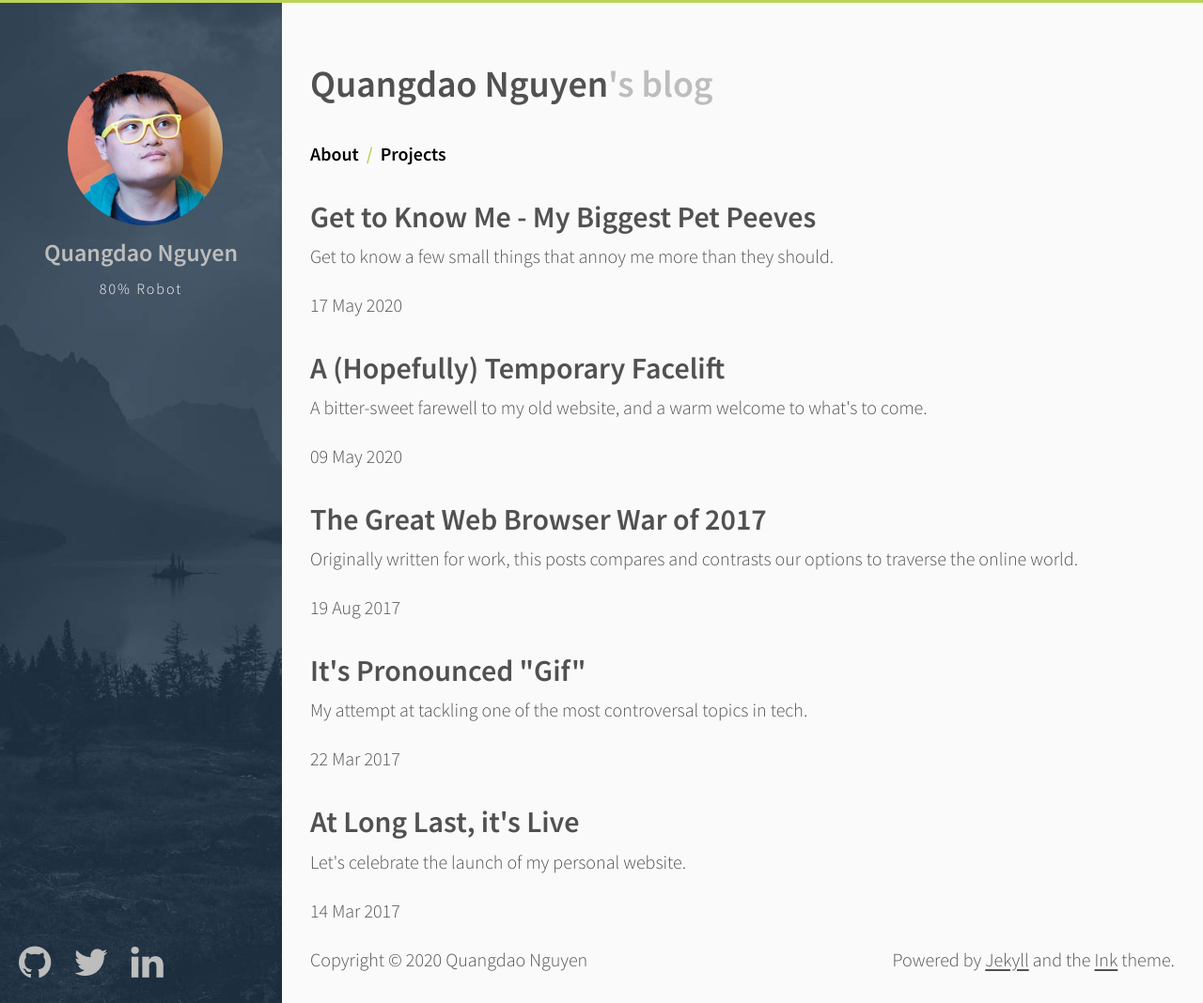
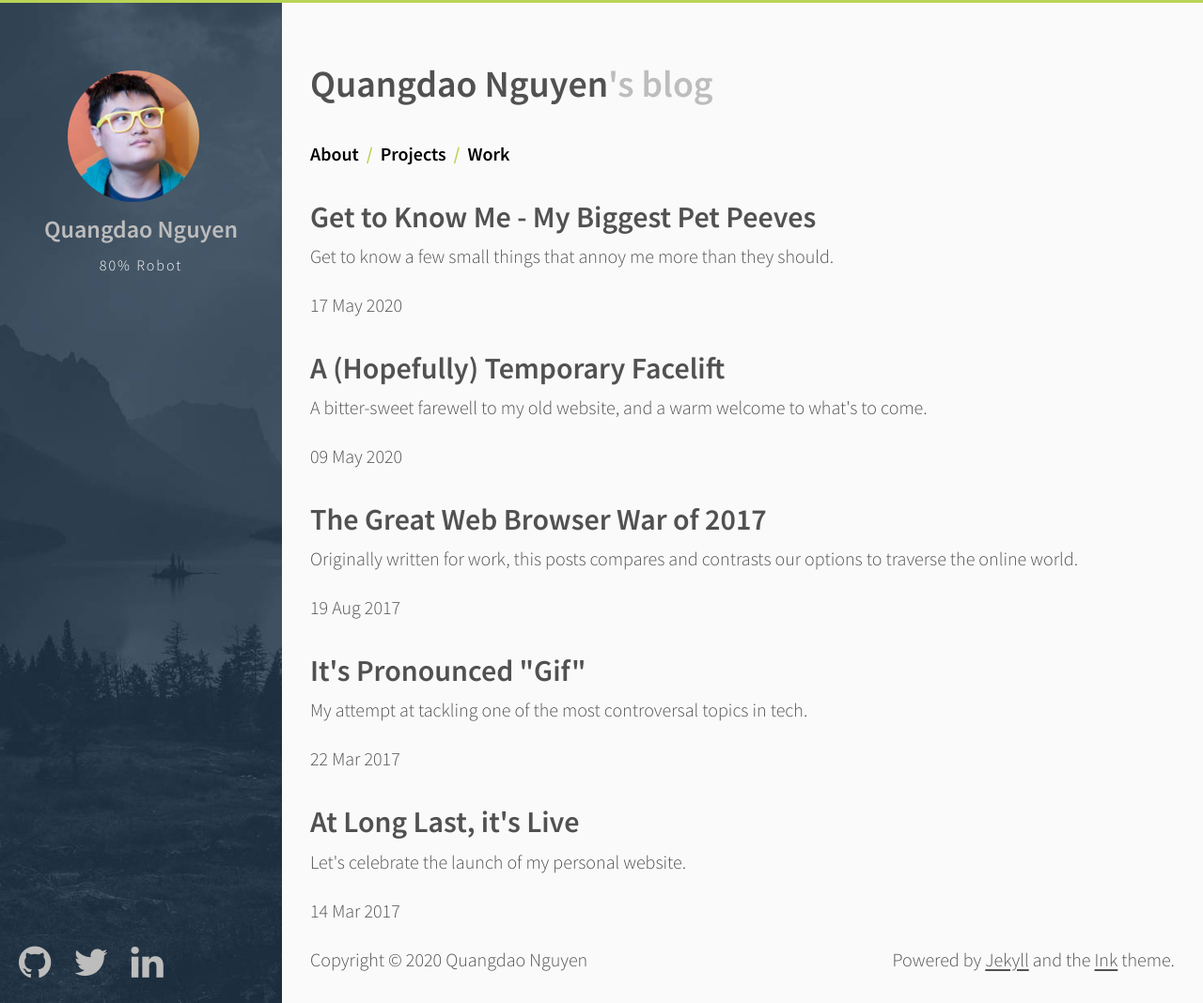
Before and after one commit to quangdaon/quangdao.com, a Jekyll site: the page built from index.html, in a window 1280 px wide and 1068 px high. Shown: the whole window at 94% size. Built offline with Jekyll 4.4.1, drawn with Linux system fonts in a browser that asks for light colours; the list of posts is cut into pages by our own code.

Commit message:
started on portfolio

```diff
--- a/_config.yml
+++ b/_config.yml
@@ -26,6 +26,13 @@
     href:           "/about"
   - name:           "Projects"
     href:           "/projects"
+  - name:           "Work"
+    href:           "/portfolio"
+
+collections:
+  portfolio:
+    sort_by: priority
+    output: true
 
 sass:
   style:            :compressed
@@ -43,6 +50,12 @@
       type:         "posts"
     values:
       layout:       "post"
+  -
+    scope:
+      path:         ""
+      type:         "portfolio"
+    values:
+        layout:     "portfolio"
 
 gems:
   - jekyll-paginate
--- a/_includes/nav.html
+++ b/_includes/nav.html
@@ -3,8 +3,8 @@
   <a href="{{ nav.href }}">{{ nav.name }}
     {% assign lastItem = site.nav | last) %}
   </a>
-  {% if(nav != lastItem) %}
+  {% unless nav == lastItem %}
   <span> &nbsp;/&nbsp; </span>
-  {% endif %}
+  {% endunless %}
   {% endfor %}
 </nav>
--- a/style.scss
+++ b/style.scss
@@ -1,7 +1,7 @@
 ---
 ---
 
-$open-sans: 'Open Sans', sans-serif;
+$open-sans: "Open Sans", sans-serif;
 $source-sans: "Source Sans Pro", "Helvetica Neue", Helvetica, Arial, sans-serif;
 $theme-color: #bad455;
 $breakpoint: 48em;
@@ -38,7 +38,7 @@
 
 body {
   color: #515151;
-    background-color: #FAFAFA;
+  background-color: #fafafa;
   -webkit-text-size-adjust: 100%;
   -ms-text-size-adjust: 100%;
 }
@@ -92,7 +92,7 @@
 }
 
 dd {
-    margin-bottom: .5rem;
+  margin-bottom: 0.5rem;
 }
 
 ul {
@@ -100,12 +100,12 @@
   list-style: inside circle;
   padding-left: 0;
   li {
-        margin-bottom: .25rem;
+    margin-bottom: 0.25rem;
   }
   ul,
   ol {
-        margin-top: .25rem;
-        margin-bottom: .5rem;
+    margin-top: 0.25rem;
+    margin-bottom: 0.5rem;
   }
 }
 
@@ -113,12 +113,12 @@
   list-style: inside decimal;
   padding-left: 0;
   li {
-        margin-bottom: .25rem;
+    margin-bottom: 0.25rem;
   }
   ul,
   ol {
-        margin-top: .25rem;
-        margin-bottom: .5rem;
+    margin-top: 0.25rem;
+    margin-bottom: 0.5rem;
   }
 }
 
@@ -136,8 +136,8 @@
 
 hr {
   border: 0;
-    border-top: .5px solid #eee;
-    border-bottom: .5px solid #eee;
+  border-top: 0.5px solid #eee;
+  border-bottom: 0.5px solid #eee;
   margin: 1.5rem auto;
 }
 
@@ -162,7 +162,7 @@
   padding: 0 0 0 1.5rem;
   margin: 0 2rem 1rem 0;
   color: #999;
-    border-left: .5rem solid #e5e5e5;
+  border-left: 0.5rem solid #e5e5e5;
   p:last-child {
     margin-bottom: 0;
   }
@@ -174,7 +174,7 @@
 }
 
 code {
-    padding: .25em .5em;
+  padding: 0.25em 0.5em;
   font-size: 85%;
   color: #bf616a;
   background-color: #f9f9f9;
@@ -186,7 +186,7 @@
   margin-top: 0;
   margin-bottom: 1rem;
   padding: 1rem;
-    font-size: .8rem;
+  font-size: 0.8rem;
   line-height: 1.4;
   white-space: pre;
   white-space: pre-wrap;
@@ -224,7 +224,7 @@
 }
 
 .gist .gist-file .gist-data {
-    font-size: .8rem !important;
+  font-size: 0.8rem !important;
   line-height: 1.4;
 }
 
@@ -271,7 +271,7 @@
 
 td,
 th {
-    padding: .25rem .25rem;
+  padding: 0.25rem 0.25rem;
   border: 1px solid #e5e5e5;
 }
 
@@ -314,16 +314,28 @@
 .profile {
   padding: 2%;
   background-color: #334455;
-    background-repeat:no-repeat;
+  background-repeat: no-repeat;
   background-size: cover;
-    background-position:center;
+  background-position: center;
+  @media (min-width: $breakpoint) {
+    position: fixed;
+    width: 300px;
+    height: 100%;
+    padding: 0;
+  }
   .img-circle {
+    display: block;
     height: auto;
     width: 20%;
     border-radius: 50%;
-        display: block;
-        margin: 1rem 1rem 1rem;
+    margin: 1rem;
     display: inline;
+    @media (min-width: $breakpoint) {
+      margin-top: 25%;
+      margin-left: 24%;
+      height: 140px;
+      width: 140px;
+    }
   }
   h3 {
     height: auto;
@@ -331,16 +343,28 @@
     margin-top: 10vw;
     width: 50%;
     float: right;
-        color: #FFF;
+    color: #fff;
+    @media (min-width: $breakpoint) {
+      text-align: center;
+      float: none;
+      width: 100%;
+      margin-top: -0.8em;
+    }
   }
   p {
     height: auto;
     width: 100%;
     text-align: center;
     color: #fff;
+    @media (min-width: $breakpoint) {
+      margin-top: -1.3em;
+      font-size: 16px;
+      text-align: center;
+      letter-spacing: 2px;
+    }
   }
   a {
-        color: #BDBDBD;
+    color: #bdbdbd;
     text-decoration: none;
     &:hover,
     &:focus {
@@ -348,41 +372,22 @@
     }
   }
   .social {
-        margin-left: 25vw;
     height: auto;
     width: 100%;
+    margin: 0;
+    text-align: center;
+    a {
+      margin: 0 1em;
+      .fa {
+        margin: 0;
+      }
     }
     @media (min-width: $breakpoint) {
-        position: fixed;
-        width: 300px;
-        height: 100%;
-        padding: 0;
-        img {
-            height: 140px;
-            width: 140px;
-        }
-        h3 {
-            text-align: center;
-            float: none;
-            width: 100%;
-            margin-top: -0.8em;
-        }
-        p {
-            margin-top: -1.3em;
-            font-size: 16px;
-            text-align: center;
-            letter-spacing: 2px;
-        }
-        .img-circle {
-            height: auto;
-            width: 55%;
-            margin-top: 25%;
-            margin-left: 24%;
-        }
-        .social {
       position: absolute;
       bottom: 0;
       margin-left: 1em;
+      margin-bottom: 1em;
+      text-align: left;
       a {
         display: inline-block;
         font-size: 0;
@@ -422,7 +427,7 @@
   @extend .head;
   .bloghead-title {
     span {
-            color: #BDBDBD;
+      color: #bdbdbd;
     }
   }
 }
@@ -469,6 +474,53 @@
     margin: 0.5em 0;
   }
 }
+.card-grid {
+  display: grid;
+  grid-template-columns: 1fr;
+  grid-gap: 1em;
+  @media (min-width: 900px) {
+    grid-template-columns: repeat(2, 1fr);
+  }
+  @media (min-width: 1280px) {
+    grid-template-columns: repeat(3, 1fr);
+  }
+  @media (min-width: 1600px) {
+    grid-template-columns: repeat(4, 1fr);
+  }
+}
+
+.card {
+  text-align: center;
+  box-shadow: 0 0.125em 0.25em rgba(#000, 0.05);
+  overflow: hidden;
+  transition: 300ms;
+  &:hover {
+    $offset: 0.5em;
+    transform: translateY(-$offset);
+    box-shadow: 0 (0.125em + $offset) 0.5em rgba(#000, 0.05);
+  }
+  &-header {
+    img {
+      border-radius: 0;
+      margin: 0;
+      width: 100%;
+    }
+  }
+  &-content {
+    padding: 1em;
+  }
+  &-title,
+  &-subtitle {
+    margin: 0;
+    line-height: 1;
+  }
+  &-links {
+    margin: 0;
+    a {
+      white-space: nowrap;
+    }
+  }
+}
 
 #disqus_thread {
   margin-top: 1em;
@@ -485,450 +537,390 @@
 }
 
 .highlight .hll {
-    background-color: #ffffcc
+  background-color: #ffffcc;
 }
 
 .highlight .c {
   color: #999988;
-    font-style: italic
+  font-style: italic;
 }
-
 
 /* Comment */
 
 .highlight .err {
   color: #a61717;
-    background-color: #e3d2d2
+  background-color: #e3d2d2;
 }
-
 
 /* Error */
 
 .highlight .k {
   color: #000000;
-    font-weight: bold
+  font-weight: bold;
 }
-
 
 /* Keyword */
 
 .highlight .o {
   color: #000000;
-    font-weight: bold
+  font-weight: bold;
 }
-
 
 /* Operator */
 
 .highlight .cm {
   color: #999988;
-    font-style: italic
+  font-style: italic;
 }
-
 
 /* Comment.Multiline */
 
 .highlight .cp {
   color: #999999;
   font-weight: bold;
-    font-style: italic
+  font-style: italic;
 }
-
 
 /* Comment.Preproc */
 
 .highlight .c1 {
   color: #999988;
-    font-style: italic
+  font-style: italic;
 }
-
 
 /* Comment.Single */
 
 .highlight .cs {
   color: #999999;
   font-weight: bold;
-    font-style: italic
+  font-style: italic;
 }
-
 
 /* Comment.Special */
 
 .highlight .gd {
   color: #000000;
-    background-color: #ffdddd
+  background-color: #ffdddd;
 }
-
 
 /* Generic.Deleted */
 
 .highlight .ge {
   color: #000000;
-    font-style: italic
+  font-style: italic;
 }
-
 
 /* Generic.Emph */
 
 .highlight .gr {
-    color: #aa0000
+  color: #aa0000;
 }
-
 
 /* Generic.Error */
 
 .highlight .gh {
-    color: #999999
+  color: #999999;
 }
-
 
 /* Generic.Heading */
 
 .highlight .gi {
   color: #000000;
-    background-color: #ddffdd
+  background-color: #ddffdd;
 }
-
 
 /* Generic.Inserted */
 
 .highlight .go {
-    color: #888888
+  color: #888888;
 }
-
 
 /* Generic.Output */
 
 .highlight .gp {
-    color: #555555
+  color: #555555;
 }
-
 
 /* Generic.Prompt */
 
 .highlight .gs {
-    font-weight: bold
+  font-weight: bold;
 }
-
 
 /* Generic.Strong */
 
 .highlight .gu {
-    color: #aaaaaa
+  color: #aaaaaa;
 }
-
 
 /* Generic.Subheading */
 
 .highlight .gt {
-    color: #aa0000
+  color: #aa0000;
 }
-
 
 /* Generic.Traceback */
 
 .highlight .kc {
   color: #000000;
-    font-weight: bold
+  font-weight: bold;
 }
-
 
 /* Keyword.Constant */
 
 .highlight .kd {
   color: #000000;
-    font-weight: bold
+  font-weight: bold;
 }
-
 
 /* Keyword.Declaration */
 
 .highlight .kn {
   color: #000000;
-    font-weight: bold
+  font-weight: bold;
 }
-
 
 /* Keyword.Namespace */
 
 .highlight .kp {
   color: #000000;
-    font-weight: bold
+  font-weight: bold;
 }
-
 
 /* Keyword.Pseudo */
 
 .highlight .kr {
   color: #000000;
-    font-weight: bold
+  font-weight: bold;
 }
-
 
 /* Keyword.Reserved */
 
 .highlight .kt {
   color: #445588;
-    font-weight: bold
+  font-weight: bold;
 }
-
 
 /* Keyword.Type */
 
 .highlight .m {
-    color: #009999
+  color: #009999;
 }
-
 
 /* Literal.Number */
 
 .highlight .s {
-    color: #d01040
+  color: #d01040;
 }
-
 
 /* Literal.String */
 
 .highlight .na {
-    color: #008080
+  color: #008080;
 }
-
 
 /* Name.Attribute */
 
 .highlight .nb {
-    color: #0086B3
+  color: #0086b3;
 }
-
 
 /* Name.Builtin */
 
 .highlight .nc {
   color: #445588;
-    font-weight: bold
+  font-weight: bold;
 }
-
 
 /* Name.Class */
 
 .highlight .no {
-    color: #008080
+  color: #008080;
 }
-
 
 /* Name.Constant */
 
 .highlight .nd {
   color: #3c5d5d;
-    font-weight: bold
+  font-weight: bold;
 }
-
 
 /* Name.Decorator */
 
 .highlight .ni {
-    color: #800080
+  color: #800080;
 }
-
 
 /* Name.Entity */
 
 .highlight .ne {
   color: #990000;
-    font-weight: bold
+  font-weight: bold;
 }
-
 
 /* Name.Exception */
 
 .highlight .nf {
   color: #990000;
-    font-weight: bold
+  font-weight: bold;
 }
-
 
 /* Name.Function */
 
 .highlight .nl {
   color: #990000;
-    font-weight: bold
+  font-weight: bold;
 }
-
 
 /* Name.Label */
 
 .highlight .nn {
-    color: #555555
+  color: #555555;
 }
-
 
 /* Name.Namespace */
 
 .highlight .nt {
-    color: #000080
+  color: #000080;
 }
-
 
 /* Name.Tag */
 
 .highlight .nv {
-    color: #008080
+  color: #008080;
 }
-
 
 /* Name.Variable */
 
 .highlight .ow {
   color: #000000;
-    font-weight: bold
+  font-weight: bold;
 }
-
 
 /* Operator.Word */
 
 .highlight .w {
-    color: #bbbbbb
+  color: #bbbbbb;
 }
-
 
 /* Text.Whitespace */
 
 .highlight .mf {
-    color: #009999
+  color: #009999;
 }
-
 
 /* Literal.Number.Float */
 
 .highlight .mh {
-    color: #009999
+  color: #009999;
 }
-
 
 /* Literal.Number.Hex */
 
 .highlight .mi {
-    color: #009999
+  color: #009999;
 }
-
 
 /* Literal.Number.Integer */
 
 .highlight .mo {
-    color: #009999
+  color: #009999;
 }
-
 
 /* Literal.Number.Oct */
 
 .highlight .sb {
-    color: #d01040
+  color: #d01040;
 }
-
 
 /* Literal.String.Backtick */
 
 .highlight .sc {
-    color: #d01040
+  color: #d01040;
 }
-
 
 /* Literal.String.Char */
 
 .highlight .sd {
-    color: #d01040
+  color: #d01040;
 }
-
 
 /* Literal.String.Doc */
 
 .highlight .s2 {
-    color: #d01040
+  color: #d01040;
 }
-
 
 /* Literal.String.Double */
 
 .highlight .se {
-    color: #d01040
+  color: #d01040;
 }
-
 
 /* Literal.String.Escape */
 
 .highlight .sh {
-    color: #d01040
+  color: #d01040;
 }
-
 
 /* Literal.String.Heredoc */
 
 .highlight .si {
-    color: #d01040
+  color: #d01040;
 }
-
 
 /* Literal.String.Interpol */
 
 .highlight .sx {
-    color: #d01040
+  color: #d01040;
 }
-
 
 /* Literal.String.Other */
 
 .highlight .sr {
-    color: #009926
+  color: #009926;
 }
-
 
 /* Literal.String.Regex */
 
 .highlight .s1 {
-    color: #d01040
+  color: #d01040;
 }
-
 
 /* Literal.String.Single */
 
 .highlight .ss {
-    color: #990073
+  color: #990073;
 }
-
 
 /* Literal.String.Symbol */
 
 .highlight .bp {
-    color: #999999
+  color: #999999;
 }
-
 
 /* Name.Builtin.Pseudo */
 
 .highlight .vc {
-    color: #008080
+  color: #008080;
 }
-
 
 /* Name.Variable.Class */
 
 .highlight .vg {
-    color: #008080
+  color: #008080;
 }
-
 
 /* Name.Variable.Global */
 
 .highlight .vi {
-    color: #008080
+  color: #008080;
 }
-
 
 /* Name.Variable.Instance */
 
 .highlight .il {
-    color: #009999
+  color: #009999;
 }
 
-
 /* Literal.Number.Integer.Long */
```
Also changed, not shown: _layouts/portfolio.html (added, +10 -0 lines), _portfolio/grocery-carts.md (added, +11 -0 lines), _portfolio/iff.md (added, +9 -0 lines), _portfolio/marcus-careers.md (added, +8 -0 lines), _portfolio/marcus-meetings.md (added, +7 -0 lines), _portfolio/marcus-weddings.md (added, +7 -0 lines), _portfolio/mke-packages.md (added, +8 -0 lines), _portfolio/safehouse.md (added, +11 -0 lines), _portfolio/sculpture-milwaukee.md (added, +7 -0 lines), _portfolio/story-of-sonder.md (added, +8 -0 lines), _portfolio/wcd-expansion.md (added, +7 -0 lines), _portfolio/wcom.md (added, +8 -0 lines), _portfolio/wra.md (added, +8 -0 lines), pages/portfolio.html (added, +37 -0 lines). Lines whose indentation alone changed are shown as unchanged.
